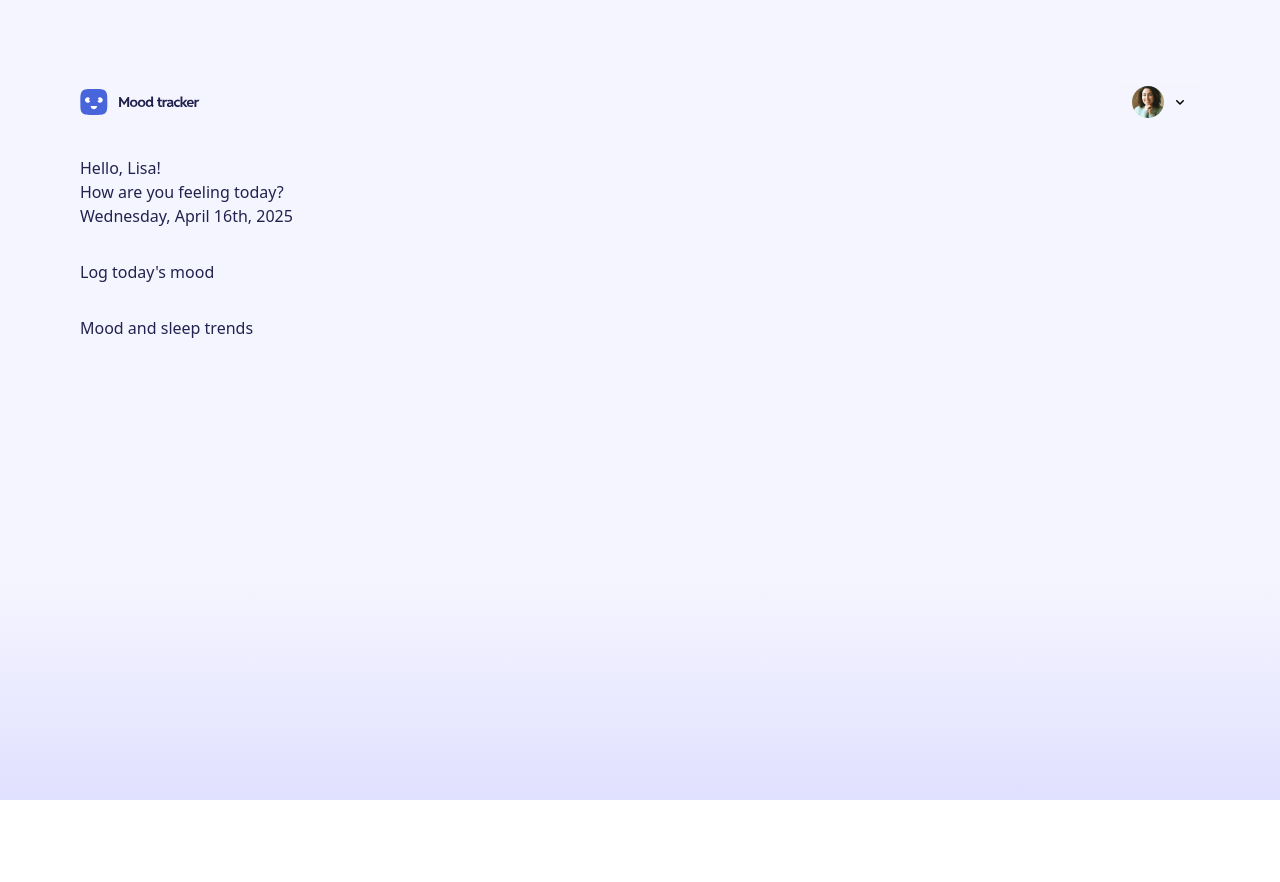
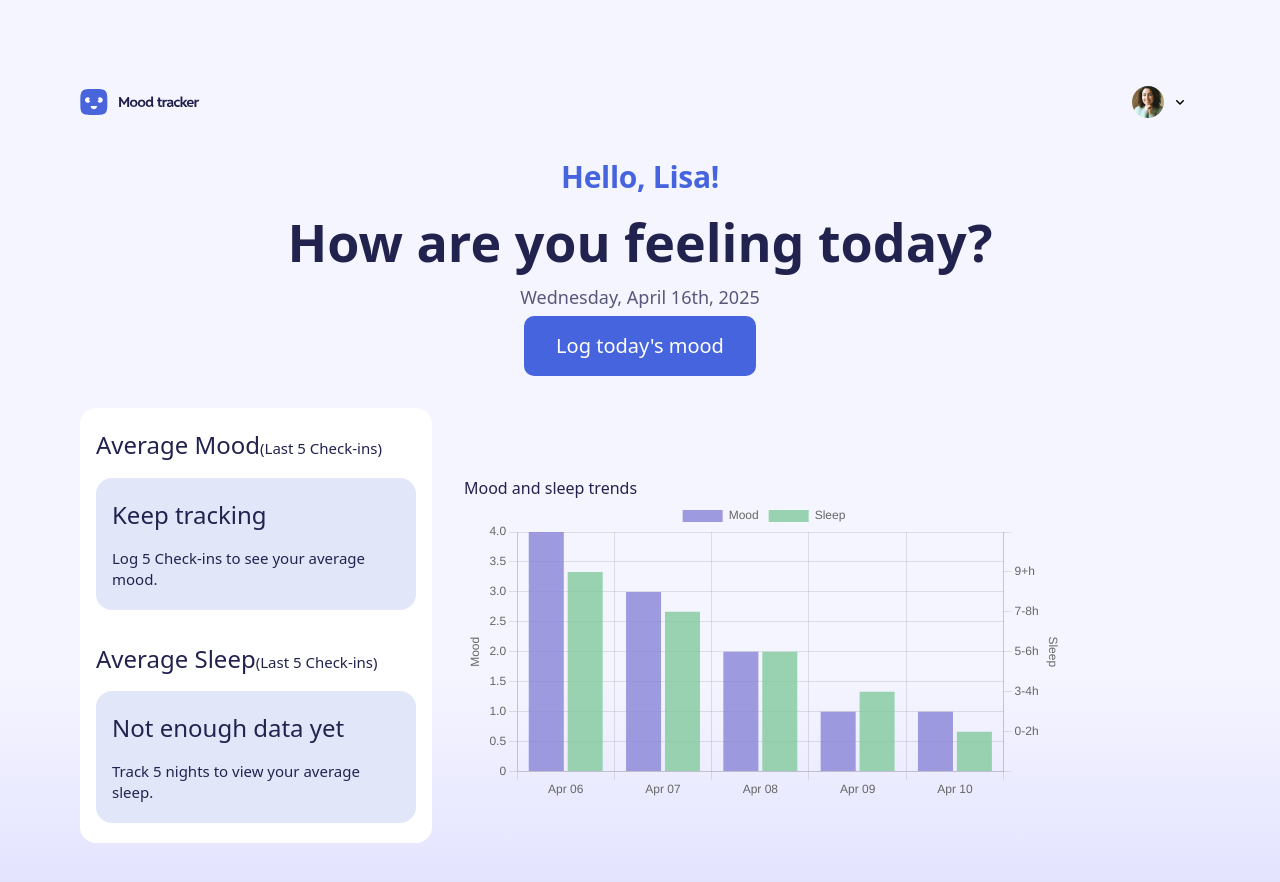
Before and after one commit to ChamuMutezva/mood-tracking-app, a Next.js app: page / in a window 1280 px wide. Shown: the top 882 px of the page. Before the commit the page ends 800 px from the top, so only its background shows below. Built offline with nearby package versions, Linux system fonts and the light colour scheme; a web font is replaced by a local one.

Commit message:
update: react-chart-2 for graph

```diff
--- a/package.json
+++ b/package.json
@@ -14,11 +14,13 @@
     "@radix-ui/react-avatar": "^1.1.10",
     "@radix-ui/react-navigation-menu": "^1.2.13",
     "@radix-ui/react-separator": "^1.1.7",
+    "chart.js": "^4.5.0",
     "class-variance-authority": "^0.7.1",
     "clsx": "^2.1.1",
     "lucide-react": "^0.525.0",
     "next": "15.4.2",
     "react": "19.1.0",
+    "react-chartjs-2": "^5.3.0",
     "react-dom": "19.1.0",
     "tailwind-merge": "^3.3.1"
   },
--- a/src/app/globals.css
+++ b/src/app/globals.css
@@ -120,18 +120,18 @@
     --radius-full: 999px;
     --background: oklch(1 0 0);
     --foreground: hsl(var(--neutral-900));
-    --card: oklch(1 0 0);
-    --card-foreground: oklch(0.145 0 0);
+    --card: hsl(var(--blue-100));
+    --card-foreground: hsl(var(--blue-600));
     --popover: oklch(1 0 0);
     --popover-foreground: oklch(0.145 0 0);
-    --primary: oklch(0.205 0 0);
+    --primary: hsl(var(--neutral-0));
     --primary-foreground: oklch(0.985 0 0);
     --secondary: oklch(0.97 0 0);
     --secondary-foreground: oklch(0.205 0 0);
     --muted: oklch(0.97 0 0);
     --muted-foreground: hsl(var(--neutral-300));
     --accent: oklch(0.97 0 0);
-    --accent-foreground: oklch(0.205 0 0);
+    --accent-foreground: hsl(var(--neutral-600));
     --destructive: oklch(0.577 0.245 27.325);
     --border: oklch(0.922 0 0);
     --input: oklch(0.922 0 0);
@@ -155,7 +155,7 @@
     }
 
     .text-preset-1 {
-        font-weight: 600;
+        font-weight: 800;
         font-size: var(--font-size-700);
         line-height: 1.2;
         letter-spacing: -(var(--spacing-025));
@@ -191,7 +191,7 @@
         letter-spacing: (var(--spacing-0));
     }
     .text-preset-6 {
-        font-weight: 500;
+        font-weight: 400;
         font-size: var(--font-size-300);
         line-height: 1.2;
         letter-spacing: (var(--spacing-0));
--- a/src/app/page.tsx
+++ b/src/app/page.tsx
@@ -1,102 +1,84 @@
-import { Avatar, AvatarFallback, AvatarImage } from "@/components/ui/avatar";
-import Image from "next/image";
-import Link from "next/link";
-import { Menu, MenuButton, MenuItem, MenuItems } from "@headlessui/react";
-import { ChevronDownIcon } from "@heroicons/react/16/solid";
+import Header from "@/components/Header";
+import MoodSleepChart from "@/components/MoodSleepChart";
 
 export default function Home() {
     return (
         <div className="min-h-screen p-8 pb-20 gap-16 sm:p-20">
-            <header className="flex items-center justify-between mb-8">
-                <Link href="/" className="flex items-center gap-2">
-                    <Image
-                        src="/assets/images/logo.svg"
-                        alt="Next.js Logo"
-                        width={120}
-                        height={30}
-                        priority
-                    />
-                    <span className="sr-only">Mood tracker app</span>
-                </Link>
-                <div className="relative">
-                    <Menu>
-
-                        <MenuButton className="inline-flex items-center gap-2 rounded-md px-3 py-1.5 text-sm/6 font-semibold text-white shadow-inner shadow-white/10 focus:not-data-focus:outline-none data-focus:outline data-focus:outline-white">
-                            <Avatar>
-                                <AvatarImage src="/assets/images/avatar-lisa.jpg" />
-                                <AvatarFallback className="text-foreground">
-                                    Lisa
-                                </AvatarFallback>
-                            </Avatar>
-                            <ChevronDownIcon className="size-4 fill-black" />
-                        </MenuButton>
-
-                        <MenuItems
-                            transition
-                            anchor={{ to: "bottom end", offset: 16 }}
-                            className="w-11/12 sm:w-40  origin-top-right rounded-xl border border-white/5 bg-white p-1 text-sm/6 text-white transition duration-100 ease-out [--anchor-gap:--spacing(1)] focus:outline-none data-closed:scale-95 data-closed:opacity-0"
-                        >
-                            <MenuItem>
-                                <button className="group flex flex-col items-start w-full  gap-2 rounded-lg px-3 py-1.5 data-focus:bg-white/10">
-                                    <p className="text-preset-6 text-foreground">
-                                        Lisa Maria
-                                    </p>
-                                    <span className="text-preset-7 text-muted-foreground">
-                                        lisa@mail.com
-                                    </span>
-                                </button>
-                            </MenuItem>
-                            <MenuItem>
-                                <button className="group flex w-full items-center gap-2 rounded-lg px-3 py-1.5 data-focus:bg-white/10">
-                                    <Image
-                                        width={16}
-                                        height={16}
-                                        src="/assets/images/icon-settings.svg"
-                                        alt={""}
-                                    />
-                                    <span className="text-foreground">
-                                        Settings
-                                    </span>
-                                </button>
-                            </MenuItem>
-                            <div className="my-1 h-px bg-white/5" />
-                            <MenuItem>
-                                <button className="group flex w-full items-center gap-2 rounded-lg px-3 py-1.5 data-focus:bg-white/10">
-                                    <Image
-                                        width={16}
-                                        height={16}
-                                        src="/assets/images/icon-logout.svg"
-                                        alt={""}
-                                    />
-                                    <span className="text-foreground">
-                                        Logout
-                                    </span>
-                                </button>
-                            </MenuItem>
-                        </MenuItems>
-
-                    </Menu>
-                </div>
-            </header>
-            <main className="flex flex-col gap-[32px] row-start-2 items-center sm:items-start">
+            <Header />
+            <main className="grid  gap-[32px] row-start-2 items-center  lg:grid-cols-3">
                 <section
-                    className="welcome-section"
+                    className="welcome-section flex flex-col gap-2 justify-center items-center lg:col-span-3 "
                     aria-labelledby="greeting-text"
                 >
-                    <p id="greeting-text">Hello, Lisa!</p>
-                    <p className="greeting">How are you feeling today?</p>
-                    <time dateTime="2025-04-16" className="current-date">
+                    <p
+                        id="greeting-text"
+                        className="text-preset-3 text-card-foreground"
+                    >
+                        Hello, Lisa!
+                    </p>
+                    <p className="greeting text-preset-1 text-foreground text-center">
+                        How are you feeling today?
+                    </p>
+                    <time
+                        dateTime="2025-04-16"
+                        className="current-date text-preset-6 text-accent-foreground"
+                    >
                         Wednesday, April 16th, 2025
                     </time>
+                     <button
+                        type="button"
+                        id="mood-logging-heading"
+                        className="bg-card-foreground text-preset-5 text-white px-[var(--spacing-400)] py-[var(--spacing-200)] rounded-[var(--radius-10)] font-semibold hover:bg-card-foreground/90 transition-colors duration-200"
+                    >
+                        Log today&apos;s mood
+                    </button>
                 </section>
 
-                <section aria-labelledby="mood-logging-heading">
-                    <h2 id="mood-logging-heading">Log today&apos;s mood</h2>
+                <section
+                    aria-labelledby="average-mood-title"
+                    className="flex flex-col gap-8 bg-primary rounded-[var(--radius-16)] px-[var(--spacing-200)] py-[var(--spacing-250)] "
+                >
+                    <div className="average-mood-container flex flex-col gap-4">
+                        <h2
+                            id="average-mood-title"
+                            className="text-preset-4 text-foreground"
+                        >
+                            Average Mood
+                            <span className="text-preset-7">
+                                (Last 5 Check-ins)
+                            </span>
+                        </h2>
+                        <div className="bg-card rounded-[var(--radius-16)] px-[var(--spacing-200)] py-[var(--spacing-250)] flex flex-col items-start gap-4">
+                            <h3 className="text-preset-4 text-foreground">
+                                Keep tracking
+                            </h3>
+                            <p className="text-preset-7 text-foreground">
+                                Log 5 Check-ins to see your average mood.
+                            </p>
+                        </div>
+                    </div>
+                    <div className="average-sleep-container flex flex-col gap-4">
+                        <h2
+                            id="average-sleep-title"
+                            className="text-preset-4 text-foreground"
+                        >
+                            Average Sleep
+                            <span className="text-preset-7">
+                                (Last 5 Check-ins)
+                            </span>
+                        </h2>
+                        <div className="bg-card rounded-[var(--radius-16)] px-[var(--spacing-200)] py-[var(--spacing-250)] flex flex-col items-start gap-4">
+                            <h3 className="text-preset-4 text-foreground">
+                                Not enough data yet
+                            </h3>
+                            <p className="text-preset-7 text-foreground">
+                                Track 5 nights to view your average sleep.
+                            </p>
+                        </div>
+                    </div>
                 </section>
+                <MoodSleepChart />
 
-                <section aria-labelledby="trends-heading">
-                    <h2 id="trends-heading">Mood and sleep trends</h2>
-                </section>
             </main>
         </div>
     );
--- /dev/null
+++ b/src/components/Header.tsx
@@ -0,0 +1,104 @@
+"use client";
+import React from "react";
+import { Avatar, AvatarFallback, AvatarImage } from "@/components/ui/avatar";
+import Image from "next/image";
+import Link from "next/link";
+import {
+    Menu,
+    MenuButton,
+    MenuItem,
+    MenuItems,
+    MenuSeparator,
+} from "@headlessui/react";
+import { ChevronDownIcon } from "@heroicons/react/16/solid";
+
+function Header() {
+    return (
+        <header className="flex items-center justify-between mb-8">
+            <Link href="/" className="flex items-center gap-2">
+                <Image
+                    src="/assets/images/logo.svg"
+                    alt="Next.js Logo"
+                    width={120}
+                    height={30}
+                    priority
+                />
+                <span className="sr-only">Mood tracker app</span>
+            </Link>
+            <div className="relative">
+                <Menu>
+                    {({ open }) => (
+                        <div>
+                            <MenuButton className="inline-flex items-center gap-2 rounded-md px-3 py-1.5 text-sm/6 font-semibold text-white shadow-inner shadow-white/10 focus:not-data-focus:outline-none data-focus:outline data-focus:outline-white">
+                                <Avatar>
+                                    <AvatarImage src="/assets/images/avatar-lisa.jpg" />
+                                    <AvatarFallback className="text-foreground">
+                                        Lisa
+                                    </AvatarFallback>
+                                </Avatar>
+                                <ChevronDownIcon
+                                    className={`size-4 fill-black transition-transform duration-200 ${
+                                        open ? "rotate-180" : ""
+                                    }`}
+                                />
+                            </MenuButton>
+
+                            <MenuItems
+                                transition
+                                anchor={{ to: "bottom end", offset: 16 }}
+                                className="w-11/12 sm:w-50  origin-top-right rounded-[var(--radius-8)] border border-white/5 bg-white p-1 text-sm/6 text-white transition duration-100 ease-out [--anchor-gap:--spacing(1)] focus:outline-none data-closed:scale-95 data-closed:opacity-0"
+                            >
+                                <MenuItem>
+                                    <button className="group flex flex-col items-start w-full  gap-2 rounded-lg px-3 py-1.5 data-focus:bg-[hsl(var(--blue-200))]">
+                                        <p className="text-preset-6 text-foreground">
+                                            Lisa Maria
+                                        </p>
+                                        <span className="text-preset-7 text-muted-foreground">
+                                            lisa@mail.com
+                                        </span>
+                                    </button>
+                                </MenuItem>
+                                <MenuSeparator className="my-1 h-px bg-[hsl(var(--blue-100))]" />
+                                <MenuItem>
+                                    <button
+                                        type="button"
+                                        className="group flex w-full items-center gap-2 rounded-lg px-3 py-1.5 data-focus:bg-[hsl(var(--blue-200))]"
+                                    >
+                                        <Image
+                                            width={16}
+                                            height={16}
+                                            src="/assets/images/icon-settings.svg"
+                                            alt={""}
+                                        />
+                                        <span className="text-foreground">
+                                            Settings
+                                        </span>
+                                    </button>
+                                </MenuItem>
+                                <div className="my-1 h-px bg-white/5" />
+                                <MenuItem>
+                                    <button
+                                        type="button"
+                                        className="group flex w-full items-center gap-2 rounded-lg px-3 py-1.5 data-focus:bg-[hsl(var(--blue-200))]"
+                                    >
+                                        <Image
+                                            width={16}
+                                            height={16}
+                                            src="/assets/images/icon-logout.svg"
+                                            alt={""}
+                                        />
+                                        <span className="text-foreground">
+                                            Logout
+                                        </span>
+                                    </button>
+                                </MenuItem>
+                            </MenuItems>
+                        </div>
+                    )}
+                </Menu>
+            </div>
+        </header>
+    );
+}
+
+export default Header;
--- /dev/null
+++ b/src/components/MoodSleepChart.tsx
@@ -0,0 +1,113 @@
+"use client";
+import { Bar } from "react-chartjs-2";
+import {
+    Chart as ChartJS,
+    CategoryScale,
+    LinearScale,
+    BarElement,
+    Title,
+    Tooltip,
+    Legend,
+    ChartOptions,
+} from "chart.js";
+
+// Register ChartJS components
+ChartJS.register(
+    CategoryScale,
+    LinearScale,
+    BarElement,
+    Title,
+    Tooltip,
+    Legend
+);
+
+const MoodSleepChart = () => {
+    // Convert sleep categories to numerical values for the chart
+    const sleepValues = {
+        A: 5, // 9+ hours
+        B: 4, // 7-8 hours
+        C: 3, // 5-6 hours
+        D: 2, // 3-4 hours
+        E: 1, // 0-2 hours
+    };
+
+    const data = {
+        labels: ["Apr 06", "Apr 07", "Apr 08", "Apr 09", "Apr 10"],
+        datasets: [
+            {
+                label: "Mood",
+                data: [4, 3, 2, 1, 1],
+                backgroundColor: "rgba(136, 132, 216, 0.8)",
+                yAxisID: "y",
+            },
+            {
+                label: "Sleep",
+                data: (
+                    ["A", "B", "C", "D", "E"] as Array<keyof typeof sleepValues>
+                ).map((s) => sleepValues[s]),
+                backgroundColor: "rgba(130, 202, 157, 0.8)",
+                yAxisID: "y1",
+            },
+        ],
+    };
+
+    const options: ChartOptions<"bar"> = {
+        responsive: true,
+        interaction: {
+            mode: "index" as const,
+            intersect: false,
+        },
+        scales: {
+            y: {
+                type: "linear",
+                display: true,
+                position: "left",
+                title: {
+                    display: true,
+                    text: "Mood",
+                },
+            },
+            y1: {
+                type: "linear",
+                display: true,
+                position: "right",
+                title: {
+                    display: true,
+                    text: "Sleep",
+                },
+                min: 0,
+                max: 6,
+                ticks: {
+                    callback: function (value: string | number) {
+                        const sleepLabels = {
+                            1: "0-2h",
+                            2: "3-4h",
+                            3: "5-6h",
+                            4: "7-8h",
+                            5: "9+h",
+                        };
+                        return (
+                            sleepLabels[
+                                Number(value) as keyof typeof sleepLabels
+                            ] || ""
+                        );
+                    },
+                },
+                grid: {
+                    drawOnChartArea: false,
+                },
+            },
+        },
+    };
+
+    return (
+        <section aria-labelledby="trends-heading" className="lg:col-span-2">
+            <div style={{ width: "100%", height: "300px" }}>
+                <h2 id="trends-heading">Mood and sleep trends</h2>
+                <Bar options={options} data={data} />
+            </div>
+        </section>
+    );
+};
+
+export default MoodSleepChart;
```
Also changed, not shown: 1 other file (tests, documents, lock files or other folders).
